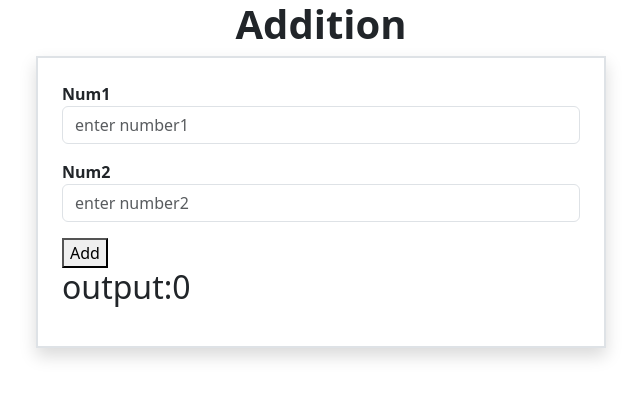
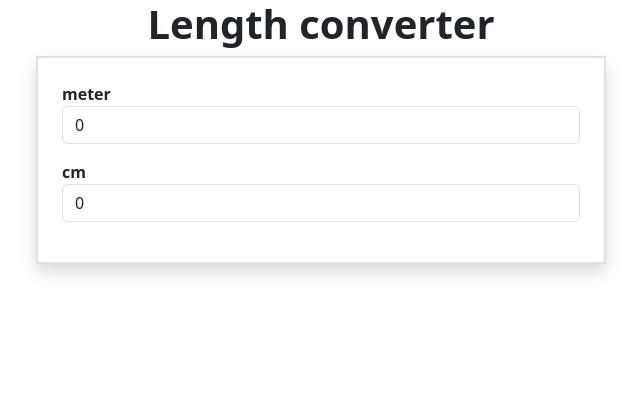
Before and after one commit to vishnuvijayan123abc/Angular, an Angular app: page / in a window 1280 px wide. Shown: the top 398 px of the page, without its empty margins (319-960 px from the left). Built offline with nearby package versions, Linux system fonts and the light colour scheme.

Commit message:
two way data binding

```diff
--- a/src/app/app.component.html
+++ b/src/app/app.component.html
@@ -1,3 +1,7 @@
-<app-addition>
+<!-- <app-addition>
 
-</app-addition>
+</app-addition> -->
+<!-- <app-bmi>  </app-bmi> -->
+
+<!-- <app-converter>  </app-converter> -->
+<app-metertocm> </app-metertocm>
--- /dev/null
+++ b/src/app/bmi/bmi.component.html
@@ -0,0 +1,21 @@
+<div class="container">
+    <h1 class="text-center fw-bolder">bmi</h1>
+    <div class="row">
+        <div class="col-3"></div>
+        <div class="col-6 border border-2 shadow p-4">
+            <div class="mb-3">
+                <label for="" class="fw-bold"> weight</label>
+                <input type="text" class="form-control" placeholder="enter weight in kg"[(ngModel)]="weight">
+            </div>
+            <div class="mb-3">
+                <label for="" class="fw-bold">Num2</label>
+                <input type="text" class="form-control" placeholder="enter height in cm" [(ngModel)]="height">
+            </div>
+            <div class="mb-3">
+                <button (click)="calculatebmi()" >find</button>
+               <h2>output:{{bmi}}</h2>
+            </div>
+        </div>
+        <div class="col-3"></div>
+    </div>
+</div>
--- /dev/null
+++ b/src/app/bmi/bmi.component.ts
@@ -0,0 +1,19 @@
+import { Component } from '@angular/core';
+
+@Component({
+  selector: 'app-bmi',
+  templateUrl: './bmi.component.html',
+  styleUrls: ['./bmi.component.css']
+})
+export class BmiComponent {
+  height:number=0
+  weight:number=0
+  bmi:number=0
+
+
+  calculatebmi(){
+    this.bmi=this.weight/(this.height/100)**2
+
+  }
+
+}
--- /dev/null
+++ b/src/app/converter/converter.component.html
@@ -0,0 +1,23 @@
+<div class="container">
+    <h1 class="text-center fw-bolder">temp</h1>
+    <div class="row">
+        <div class="col-3"></div>
+        <div class="col-6 border border-2 shadow p-4">
+            <div class="mb-3">
+                <label for="" class="fw-bold"> celsius</label>
+                <input type="text" class="form-control" placeholder="enter temp in c"(input)="converttof()"  [(ngModel)]="c" >
+            </div>
+
+            <div class="mb-3">
+
+
+            </div>
+            <div class="mb-3">
+                <label for="" class="fw-bold">fahrenheit</label>
+                <input type="text" class="form-control" placeholder="enter height in cm" (input)="converttoc()"  [(ngModel)]="f"  >
+            </div>
+
+        </div>
+        <div class="col-3"></div>
+    </div>
+</div>
--- /dev/null
+++ b/src/app/converter/converter.component.ts
@@ -0,0 +1,24 @@
+import { Component } from '@angular/core';
+
+@Component({
+  selector: 'app-converter',
+  templateUrl: './converter.component.html',
+  styleUrls: ['./converter.component.css']
+})
+export class ConverterComponent {
+  c:number=0
+  f:number=0
+  rc:number=0
+  rf:number=0
+
+
+  converttof(){
+    this.f=(this.c*9/100)+32
+
+  }
+  converttoc(){
+    this.c=(this.rf-32)*5/9
+
+  }
+
+}
--- /dev/null
+++ b/src/app/metertocm/metertocm.component.html
@@ -0,0 +1,23 @@
+<div class="container">
+    <h1 class="text-center fw-bolder">Length converter</h1>
+    <div class="row">
+        <div class="col-3"></div>
+        <div class="col-6 border border-2 shadow p-4">
+            <div class="mb-3">
+                <label for="" class="fw-bold"> meter</label>
+                <input type="text" class="form-control" placeholder="enter  meter"(input)="converttocm()"  [(ngModel)]="meter" >
+            </div>
+
+            <div class="mb-3">
+
+
+            </div>
+            <div class="mb-3">
+                <label for="" class="fw-bold">cm</label>
+                <input type="text" class="form-control" placeholder="enter  cm" (input)="converttometer()"  [(ngModel)]="cm"  >
+            </div>
+
+        </div>
+        <div class="col-3"></div>
+    </div>
+</div>
--- /dev/null
+++ b/src/app/metertocm/metertocm.component.ts
@@ -0,0 +1,19 @@
+import { Component } from '@angular/core';
+
+@Component({
+  selector: 'app-metertocm',
+  templateUrl: './metertocm.component.html',
+  styleUrls: ['./metertocm.component.css']
+})
+export class MetertocmComponent {
+  meter:number=0
+  cm:number=0
+
+  converttometer(){
+    this.meter=this.cm/100
+  }
+  converttocm(){
+    this.cm=this.meter*100
+  }
+
+}
```
Also changed, not shown: src/app/app.module.ts (+12 -2 lines), src/app/bmi/bmi.component.css (added), src/app/converter/converter.component.css (added), src/app/metertocm/metertocm.component.css (added), 2 other files (tests, documents, lock files or other folders).
